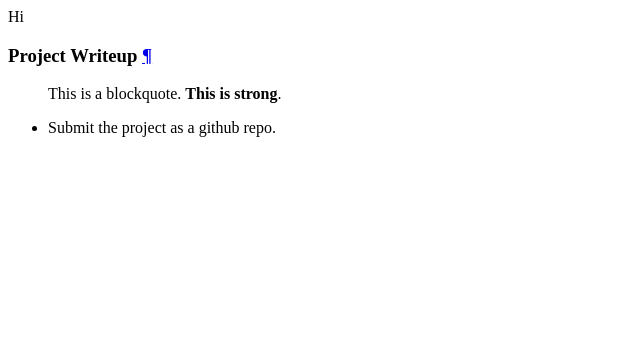
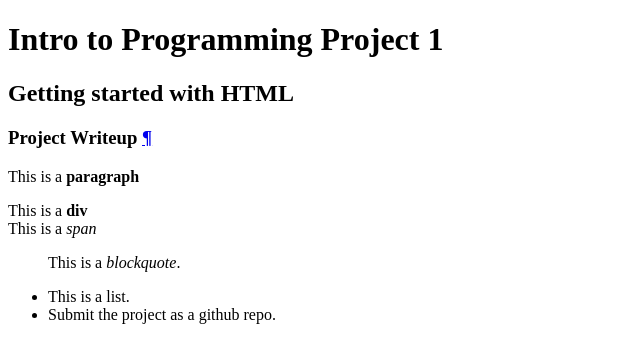
Before and after one commit to howarth-kgs/itpp1, a plain HTML site: page index.html in a window 1280 px wide. Shown: the whole page, without its empty margins (0-640 px from the left). Drawn offline with Linux system fonts and the light colour scheme.

Commit message:
Update index.html

```diff
--- a/index.html
+++ b/index.html
@@ -4,15 +4,18 @@
 <title>Intro to Programming Project 1</title>
 </head>
 <body>
-Hi
+  <h1> Intro to Programming Project 1 </h1>
+  <h2> Getting started with HTML </h2>
 <h3 id="Project-Writeup">Project Writeup
 <a class="anchor-link" href="#Project-Writeup">&#182;</a>
 </h3>
 
-<blockquote>This is a blockquote. <strong>This is strong</strong>.
-</p>
-</blockquote>
+  <p> This is a <b>paragraph</b> </p>
+  <div> This is a <strong>div</strong> </div>
+  <span> This is a <em> span </em> </span>
+  <blockquote>This is a <i>blockquote</i>. </blockquote>
 <ul>
-  <li>Submit the project as a github repo.
+  <li> This is a list.
+  <li> Submit the project as a github repo.
   </ul>
 </body>
```
